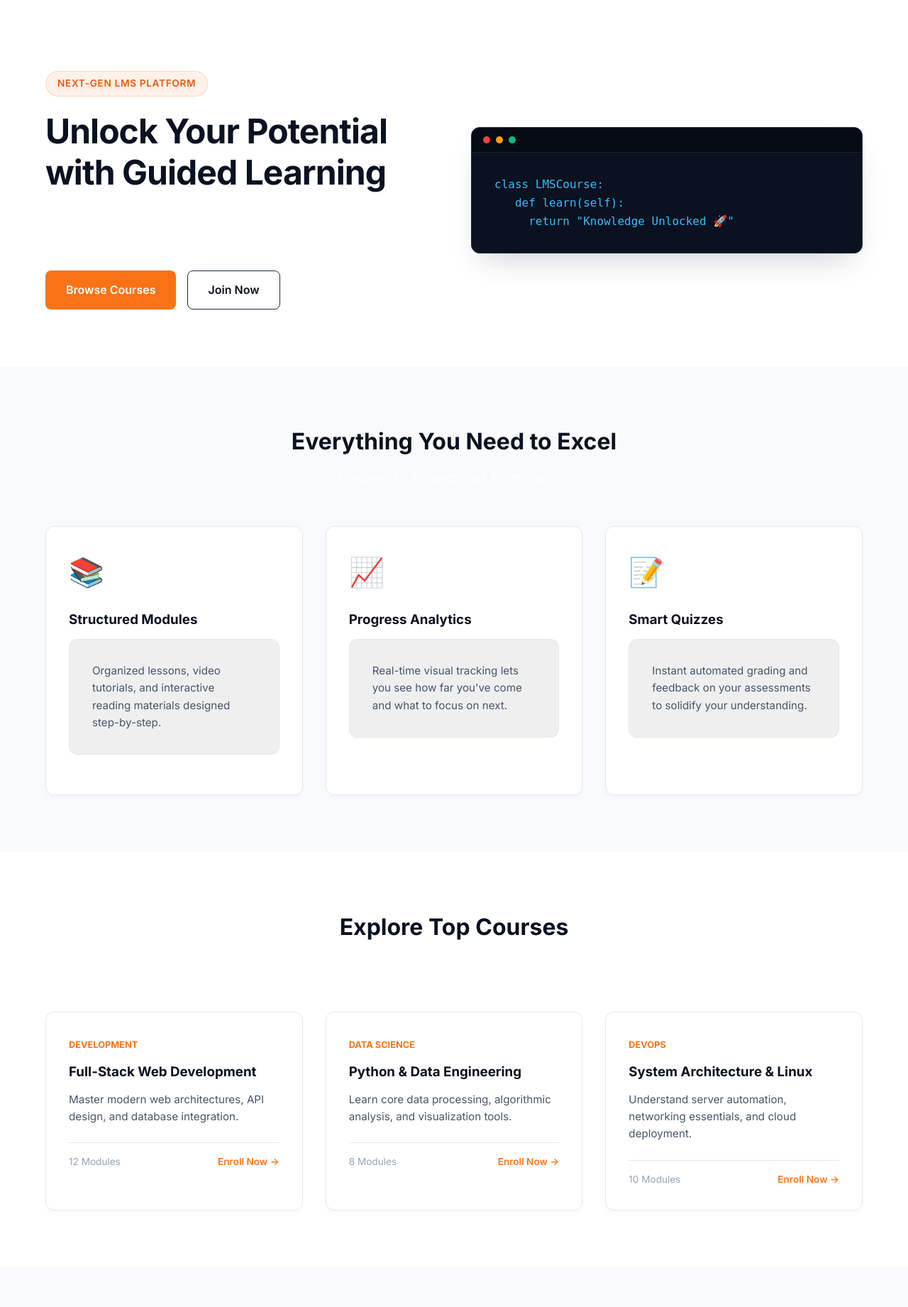
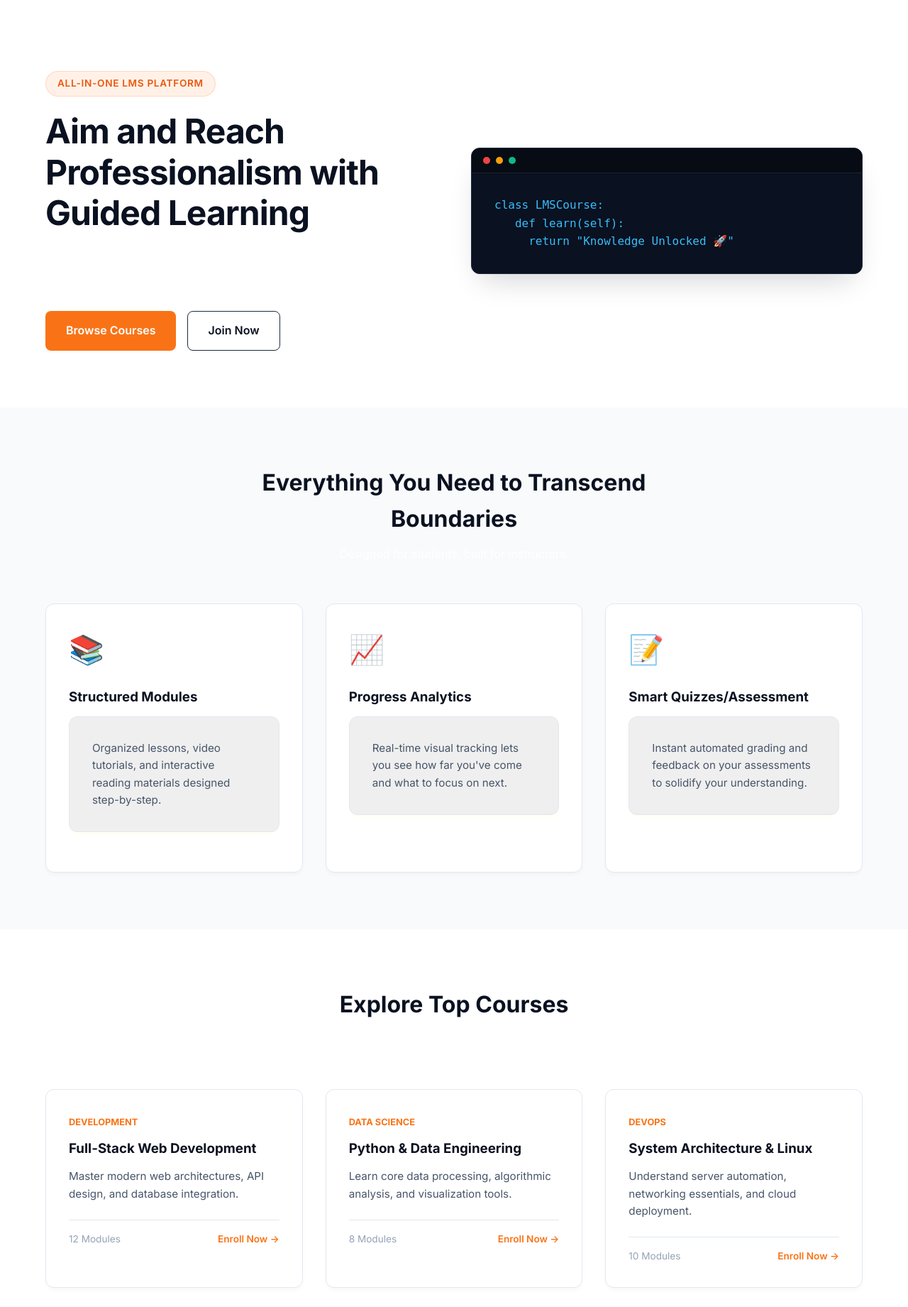
Before and after one commit to CodeWin04/LMS_ETEH, a Python web app: template templates/index.html in a window 1280 px wide. Shown: the part 79-1920 px from the top of the page at 71% size. Run offline with Jinja, Linux system fonts and the light colour scheme; the template is opened without the code that fills it, so the values that code supplies are empty.

Commit message:
Update index.html

```diff
--- a/templates/index.html
+++ b/templates/index.html
@@ -45,8 +45,8 @@
         <section class="hero-section">
             <div class="container hero-grid">
                 <div class="hero-content">
-                    <span class="badge">Next-Gen LMS Platform</span>
-                    <h1>Unlock Your Potential with Guided Learning</h1>
+                    <span class="badge">All-in-One LMS Platform</span>
+                    <h1>Aim and Reach Professionalism with Guided Learning</h1>
                     <p>Access structured courses, track your interactive assignments, and master new skills with real-time feedback—all in one place.</p>
                     <div class="hero-actions">
                         <a href="#courses" class="btn btn-primary btn-large">Browse Courses</a>
@@ -72,7 +72,7 @@
         <section class="features-section" id="features">
             <div class="container">
                 <div class="section-header">
-                    <h2>Everything You Need to Excel</h2>
+                    <h2>Everything You Need to Transcend Boundaries</h2>
                     <p>Designed for students, built for instructors.</p>
                 </div>
                 <div class="features-grid">
@@ -88,7 +88,7 @@
                     </div>
                     <div class="feature-card">
                         <div class="feature-icon">📝</div>
-                        <h3>Smart Quizzes</h3>
+                        <h3>Smart Quizzes/Assessment</h3>
                         <p>Instant automated grading and feedback on your assessments to solidify your understanding.</p>
                     </div>
                 </div>
@@ -130,6 +130,30 @@
                         <div class="course-badge">DevOps</div>
                         <h3>System Architecture & Linux</h3>
                         <p>Understand server automation, networking essentials, and cloud deployment.</p>
+                        <div class="course-footer">
+                            <span>10 Modules</span>
+                            <a href="#auth" class="btn-link" onclick="switchTab('signup')">Enroll Now &rarr;</a>
+                        </div>
+                    </article>
+
+
+                    <!-- Course 4 -->
+                    <article class="course-card">
+                        <div class="course-badge">AI</div>
+                        <h3>Artificial Intelligence and Automation</h3>
+                        <p>Understand server automation, networking essentials, and cloud deployment.</p>
+                        <div class="course-footer">
+                            <span>10 Modules</span>
+                            <a href="#auth" class="btn-link" onclick="switchTab('signup')">Enroll Now &rarr;</a>
+                        </div>
+                    </article>
+
+
+                    <!-- Course 3 -->
+                    <article class="course-card">
+                        <div class="course-badge">System Programming</div>
+                        <h3>Enterprise Windows Administration</h3>
+                        <p>CLI, Networking & Security, PowerShell Fundamentals, System Administration Management.</p>
                         <div class="course-footer">
                             <span>10 Modules</span>
                             <a href="#auth" class="btn-link" onclick="switchTab('signup')">Enroll Now &rarr;</a>
```
